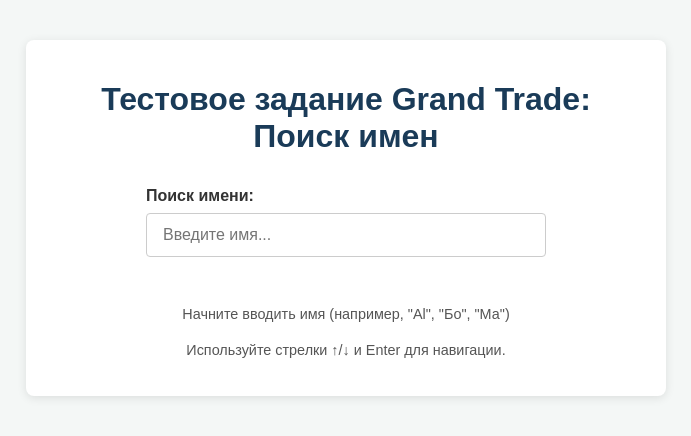
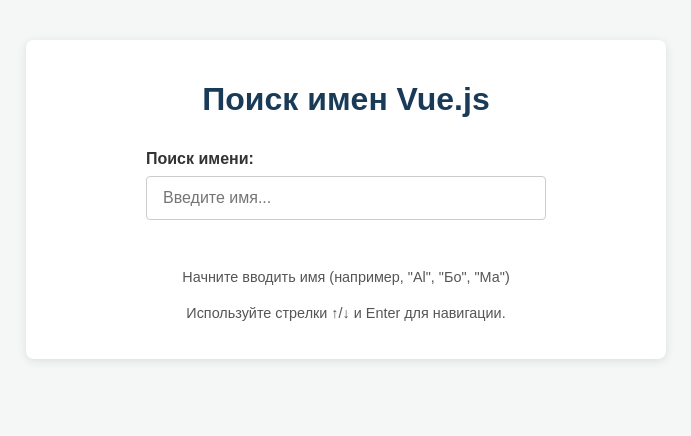
Before and after one commit to vofronte/grand-trade-vue-test, a Vue app: page / in a window 1280 px wide. Shown: the top 436 px of the page, without its empty margins (294-985 px from the left). Built offline with nearby package versions, Linux system fonts and the light colour scheme; the HTML template or start-up script is replaced by a standard one.

Commit message:
refactor: remove unactial data

```diff
--- a/src/App.vue
+++ b/src/App.vue
@@ -1,9 +1,6 @@
 <template>
   <div id="app-container">
-    <h1>
-      Тестовое задание Grand Trade:<br />
-      Поиск имен
-    </h1>
+    <h1>Поиск имен Vue.js</h1>
     <NameSearch @select="handleNameSelect" />
     <div class="info">
       <p>Начните вводить имя (например, "Al", "Бо", "Ма")</p>
```
Also changed, not shown: 1 other file (tests, documents, lock files or other folders).
